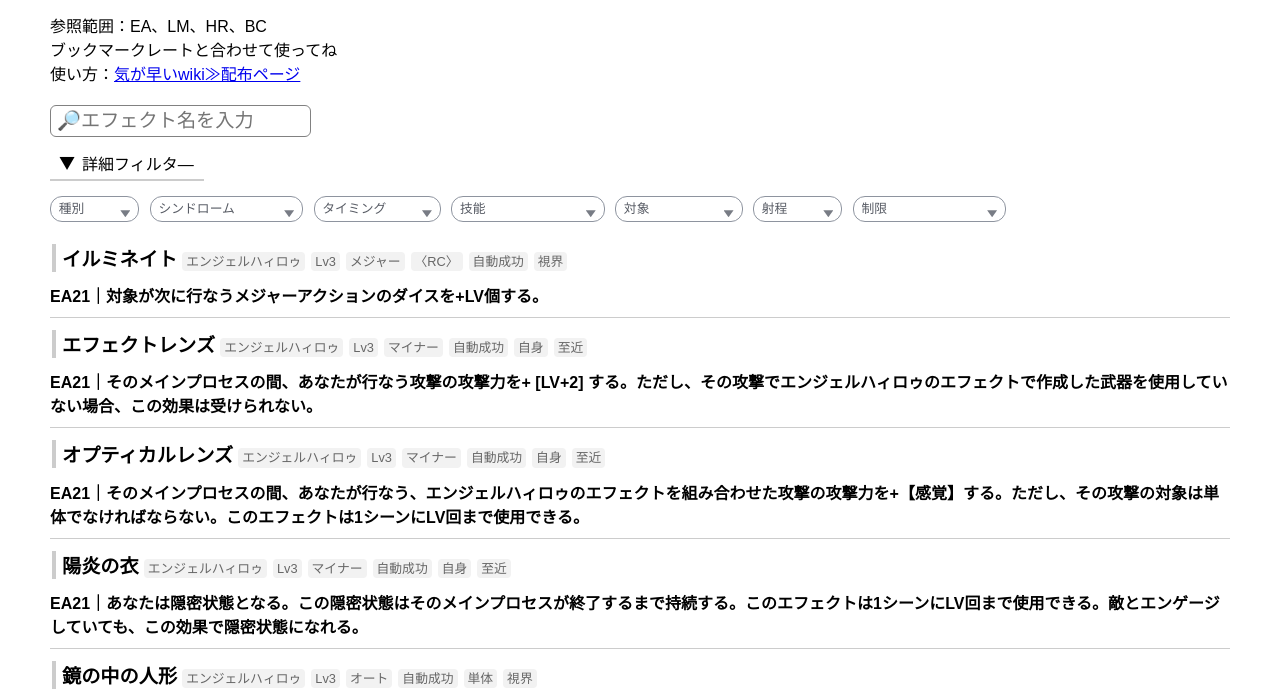
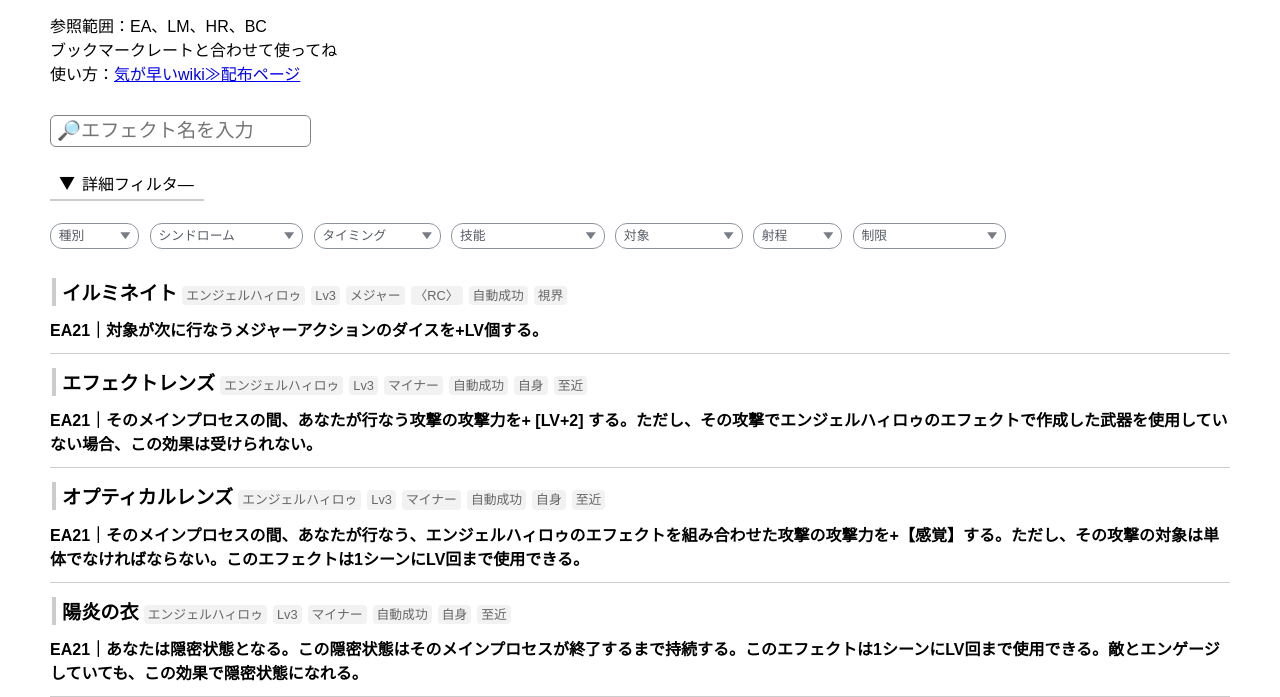
Before and after one commit to ahiruko12/dx3charasheet-easy, a plain HTML site: page index.html in a window 1280 px wide. Both pictures are taken after a click on the button "詳細フィルタ―". Shown: the part 99-796 px from the top of the page. Drawn offline with Linux system fonts and the light colour scheme.

Commit message:
Update style.css

```diff
--- a/style.css
+++ b/style.css
@@ -10,7 +10,7 @@ body {
 h1 { margin-bottom: 5px; }
 p { margin-bottom: 20px; }
 
-#searchBox, select { margin-bottom: 10px; padding: 4px 6px; font-size: 1.2em; border-radius: 6px;  border: 1px solid #818181;  color: #000;}
+#searchBox, select { margin:10px 0; padding: 4px 6px; font-size: 1.2em; border-radius: 6px;  border: 1px solid #818181;  color: #000;}
 
 .name {
   display: inline-block;
@@ -55,9 +55,9 @@ select {
 .defaultOption { color: #888; }
 select option:not(.defaultOption) { color: black; }
 
-#detailedFilters { margin-top: 5px; }
+#detailedFilters { margin: 2px 0 5px; }
 .hidden { display: none; }
-#toggleFilters { margin-bottom: 10px; }
+#toggleFilters { margin:10px 0; }
 
 .selectbox-3 {
   display: inline-flex;
@@ -108,7 +108,7 @@ select option:not(.defaultOption) { color: black; }
 .filterButton.open::before { transform: rotate(90deg); }
 
 .info { margin-bottom: 5px; padding: 2px 2px; }
-.item { padding: 10px 0; border-bottom: 1px solid #ccc; }
+.item { padding: 12px 0; border-bottom: 1px solid #ccc; }
 
 .toggle-button-1 {
   position: fixed;
@@ -185,3 +185,5 @@ body.dark-mode .selectbox-3::after { background-color: #aaa; }
 
 body.dark-mode .filterButton { color: #eee; border-bottom-color: #555;}
 body.dark-mode .filterButton::before { color: #eee; transition: transform 0.3s ease; }
+
+body.dark-mode .item { border-bottom-color: #555; }
```
